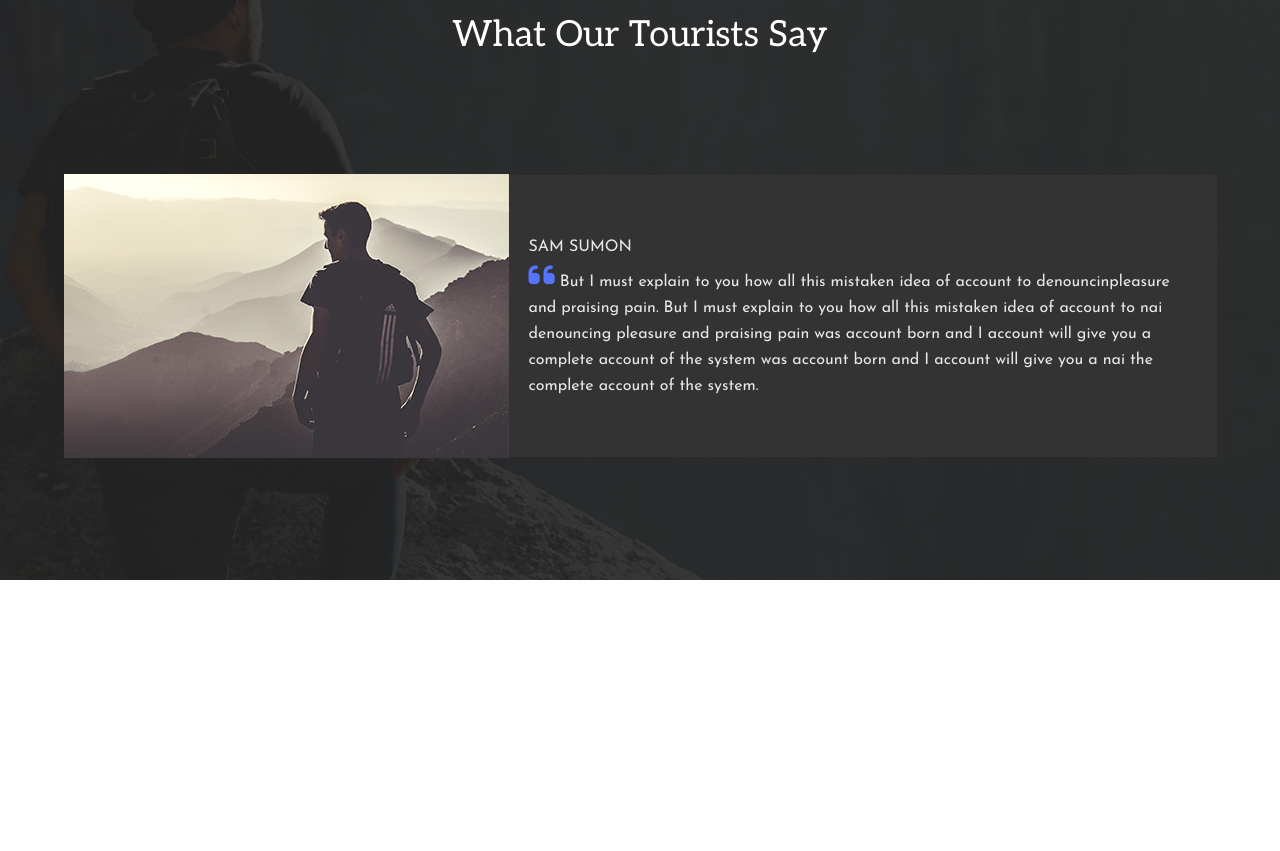
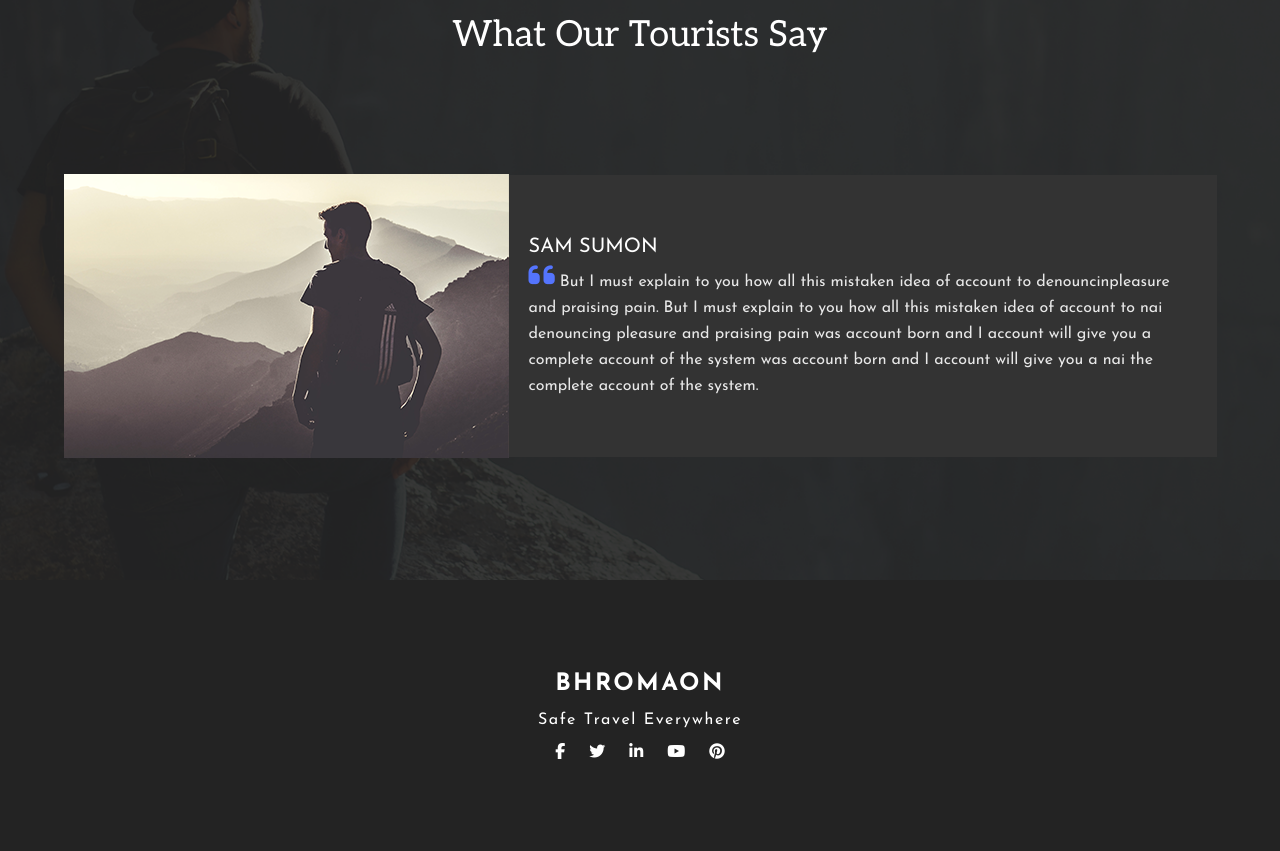
Before and after one commit to ottilialindell/bhromaon, a plain HTML site: page index.html in a window 1280 px wide. Shown: the part 3233-4084 px from the top of the page. Before the commit the page ends 3813 px from the top, so only its background shows below. Drawn offline with nearby package versions, Linux system fonts and the light colour scheme.

Commit message:
footer added

```diff
--- a/assets/stylesheets/index.scss
+++ b/assets/stylesheets/index.scss
@@ -8,6 +8,7 @@ body {
     display: flex;
     justify-content: center;
     align-items: center;
+    flex-direction: column;
 }
 
 .main {
@@ -467,3 +468,81 @@ p {
         color: #FEFEFE;
     }
 }
+
+.footer {
+    width: 100%;
+    background: #232323;
+    height: 271px;
+    display: flex;
+    flex-direction: column;
+    align-items: center;
+    justify-content: center;
+}
+
+.footer-logo {
+    font-family: 'Josefin Sans', sans-serif;
+    font-style: normal;
+    font-weight: bold;
+    font-size: 24px;
+    line-height: 26px;
+    letter-spacing: 2.4px;
+    text-transform: uppercase;
+    color: #FFFFFF;
+}
+
+.footer-slogan {
+    font-family: 'Josefin Sans', sans-serif;
+    font-style: normal;
+    font-weight: normal;
+    font-size: 16px;
+    line-height: 26px;
+    display: flex;
+    align-items: center;
+    text-align: center;
+    letter-spacing: 1.6px;
+    color: #FFFFFF;
+    margin-top: 10px;
+}
+
+.footer-icons {
+    margin-top: 10px;
+}
+
+.fab.fa-linkedin-in {
+    color: $white;
+    margin-right: 20px;
+    &:hover {
+        color: #5474FD;
+    }
+}
+
+.fab.fa-facebook-f {
+    color: $white;
+    margin-right: 20px;
+    &:hover {
+        color: #5474FD;
+    }
+}
+
+.fab.fa-twitter {
+    color: $white;
+    margin-right: 20px;
+    &:hover {
+        color: #5474FD;
+    }
+}
+
+.fab.fa-youtube{
+    color: $white;
+    margin-right: 20px;
+    &:hover {
+        color: #5474FD;
+    }
+}
+
+.fab.fa-pinterest{
+    color: $white;
+    &:hover {
+        color: #5474FD;
+    }
+}
--- a/index.html
+++ b/index.html
@@ -99,8 +99,8 @@
             <div class="row">
                 <img src="assets/images/image-5-1.png" class="image-view" alt="man with view">
                 <div class="fifth">
-                    <p class="sam">SAM SUMON</p>
-                    <p class="main-tourists"><i class="fas fa-quote-left"></i>
+                    <h3>SAM SUMON</h3>
+                    <p><i class="fas fa-quote-left"></i>
                         But I must explain to you how all this mistaken idea
                         of account to denouncinpleasure and praising pain.  But I must explain to
                         you how all this mistaken idea of account to nai denouncing pleasure and
@@ -111,10 +111,17 @@
                 </div>
             </div>
         </section>
-
-
-
     </main>
-
+    <footer class="footer">
+        <p class="footer-logo">Bhromaon</p>
+        <p class="footer-slogan">Safe Travel Everywhere</p>
+        <div class="footer-icons">
+            <a href="http://facebook.com"></a><i class="fab fa-facebook-f"></i>
+            <a href="http://twitter.com"></a><i class="fab fa-twitter"></i>
+            <a href="http://linkedin.com"></a><i class="fab fa-linkedin-in"></i>
+            <a href="http://youtube.com"></a><i class="fab fa-youtube"></i>
+            <a href="http://pinterest.com"></a><i class="fab fa-pinterest"></i>
+        </div>
+    </footer>
 </body>
 </html>
```
Also changed, not shown: assets/stylesheets/index.css, 1 other file.
